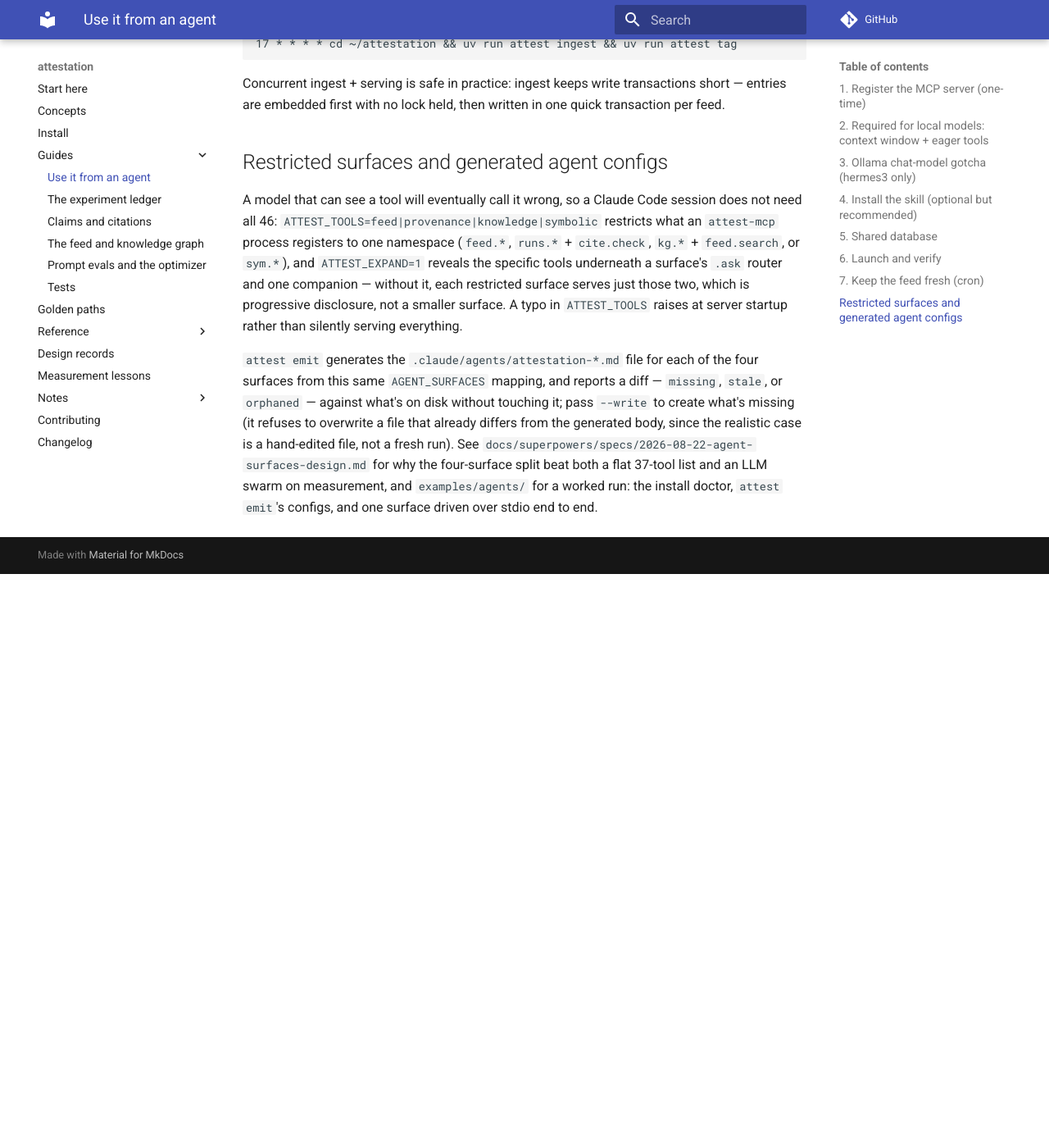
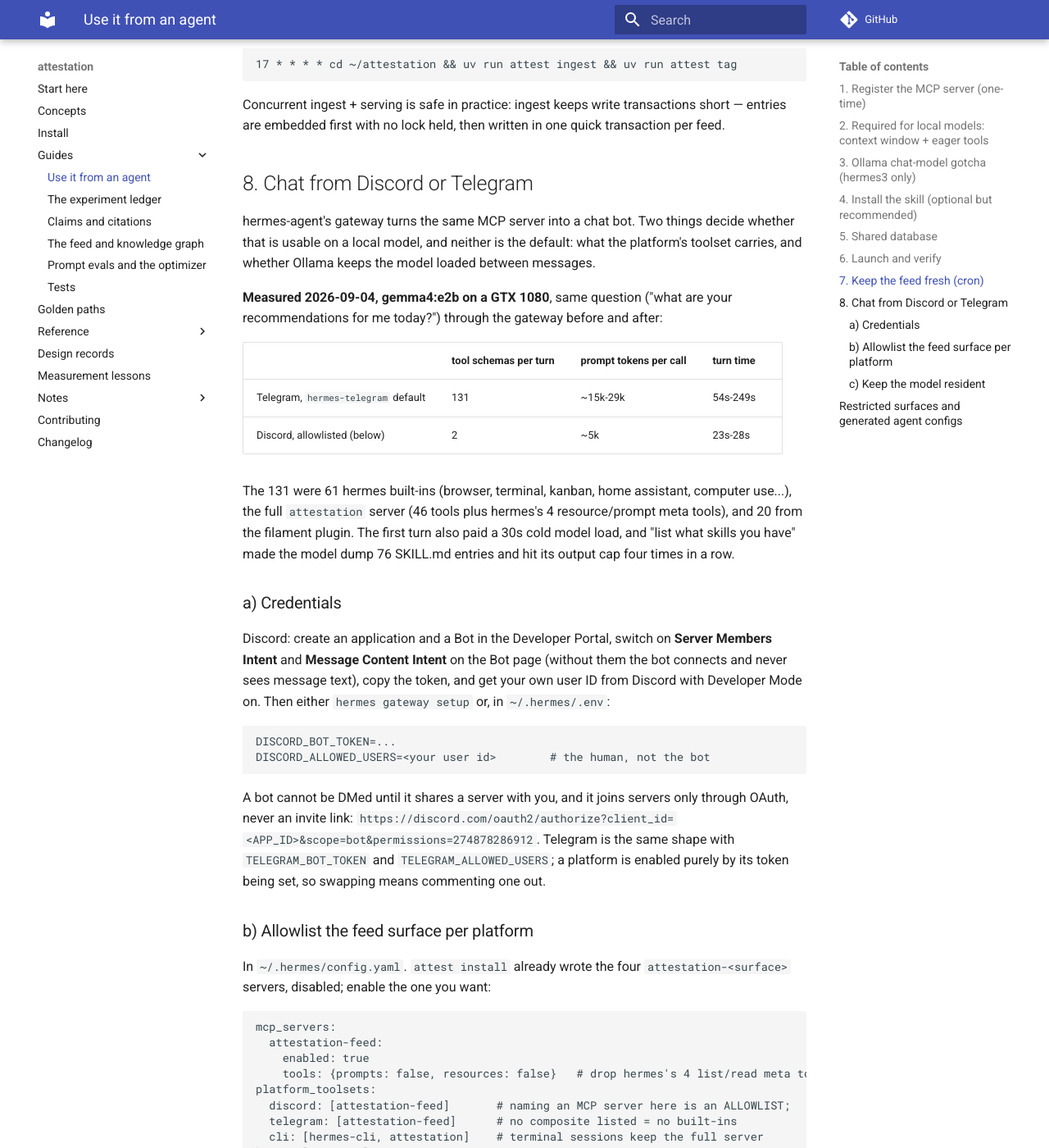
Before and after one commit to mgoldey/attestation, an MkDocs documentation site: the page built from docs/guides/agents.md, in a window 1280 px wide and 1400 px high, scrolled down 8783 px. Shown: the whole window at 82% size. Built offline with MkDocs 1.6.1 and Material for MkDocs 9.7.7, drawn with Linux system fonts in a browser that asks for light colours; comment, search, counter and statistics services are not loaded; before the commit the page ends 9483 px from its top, so only the background shows below that; some of the changed text lies outside the part shown.

Commit message:
Document chatting with the feed from Discord: quick start in the README, the full gateway recipe in the agents guide, pointers in the install guide.
Measured 2026-09-04 on gemma4:e2b over a GTX 1080: the Telegram gateway was sending 131 tool schemas per turn (61 hermes built-ins, the full attestation server, 20 filament) at 15-29k prompt tokens, taking 54-249s per reply and cold-loading the model (~30s) after every quiet spell. Allowlisting the attestation-feed surface per platform and pinning the model with keep_alive -1 took a Discord turn to 2 schemas, ~5k tokens, 23-28s.

The agents guide's new section 8 records the non-obvious hermes rules that made the allowlist work: naming an MCP server in platform_toolsets is an allowlist, a plugin listed in known_plugin_toolsets is DECLINED, kanban is re-added from the composite and only yields to agent.disabled_toolsets, and a /v1 request does not reset a native keep_alive pin. The README stays under the 200-line front-door cap (196).

Co-Authored-By: Claude Fable 5.1 <noreply@anthropic.com>

````diff
--- a/docs/guides/agents.md
+++ b/docs/guides/agents.md
@@ -184,7 +184,7 @@ curl -s http://localhost:11434/api/ps | python3 -m json.tool | grep context
 ```
 
 hermes-agent sends ~13k of system context per turn (skill registry, persona,
-memory headers, tool schemas), so at 4096 the tool schemas and the user's
+memory headers, tool schemas; ~5k once section 8's allowlist is in), so at 4096 the tool schemas and the user's
 question are truncated away before the model sees them. Fix it in the systemd
 drop-in, each variable on **its own** `Environment=` line:
 
@@ -318,6 +318,96 @@ Concurrent ingest + serving is safe in practice: ingest keeps write
 transactions short — entries are embedded first with no lock held, then
 written in one quick transaction per feed.
 
+## 8. Chat from Discord or Telegram
+
+hermes-agent's gateway turns the same MCP server into a chat bot. Two things
+decide whether that is usable on a local model, and neither is the default:
+what the platform's toolset carries, and whether Ollama keeps the model
+loaded between messages.
+
+**Measured 2026-09-04, gemma4:e2b on a GTX 1080**, same question ("what are
+your recommendations for me today?") through the gateway before and after:
+
+| | tool schemas per turn | prompt tokens per call | turn time |
+|---|---|---|---|
+| Telegram, `hermes-telegram` default | 131 | ~15k-29k | 54s-249s |
+| Discord, allowlisted (below) | 2 | ~5k | 23s-28s |
+
+The 131 were 61 hermes built-ins (browser, terminal, kanban, home assistant,
+computer use...), the full `attestation` server (46 tools plus hermes's 4
+resource/prompt meta tools), and 20 from the filament plugin. The first turn also paid a 30s cold model load, and
+"list what skills you have" made the model dump 76 SKILL.md entries and hit
+its output cap four times in a row.
+
+### a) Credentials
+
+Discord: create an application and a Bot in the Developer Portal, switch on
+**Server Members Intent** and **Message Content Intent** on the Bot page
+(without them the bot connects and never sees message text), copy the token,
+and get your own user ID from Discord with Developer Mode on. Then either
+`hermes gateway setup` or, in `~/.hermes/.env`:
+
+```bash
+DISCORD_BOT_TOKEN=...
+DISCORD_ALLOWED_USERS=<your user id>        # the human, not the bot
+```
+
+A bot cannot be DMed until it shares a server with you, and it joins servers
+only through OAuth, never an invite link:
+`https://discord.com/oauth2/authorize?client_id=<APP_ID>&scope=bot&permissions=274878286912`.
+Telegram is the same shape with `TELEGRAM_BOT_TOKEN` and
+`TELEGRAM_ALLOWED_USERS`; a platform is enabled purely by its token being
+set, so swapping means commenting one out.
+
+### b) Allowlist the feed surface per platform
+
+In `~/.hermes/config.yaml`. `attest install` already wrote the four
+`attestation-<surface>` servers, disabled; enable the one you want:
+
+```yaml
+mcp_servers:
+  attestation-feed:
+    enabled: true
+    tools: {prompts: false, resources: false}   # drop hermes's 4 list/read meta tools
+platform_toolsets:
+  discord: [attestation-feed]       # naming an MCP server here is an ALLOWLIST;
+  telegram: [attestation-feed]      # no composite listed = no built-ins
+  cli: [hermes-cli, attestation]    # terminal sessions keep the full server
+known_plugin_toolsets:
+  discord: [filament, spotify]      # a plugin listed here and absent above is DECLINED
+  telegram: [filament, spotify]     # (unknown plugins default to on)
+agent:
+  disabled_toolsets: [kanban]       # re-added from the composite otherwise; global is the only lever
+```
+
+Dry-run without restarting, from hermes-agent's venv:
+`from hermes_cli.tools_config import _get_platform_tools` and call it with
+the loaded YAML and `"discord"`. Offline it warns that `attestation-feed` is
+unknown, because the MCP alias only exists once the server is connected; the
+gateway resolves it. Then `systemctl --user restart hermes-gateway`, and read
+the real number from `~/.hermes/state.db`'s `session_model_usage`, not from
+`hermes mcp test`, which spawns a fresh process.
+
+### c) Keep the model resident
+
+Ollama unloads after 5 minutes idle and hermes's `/v1` calls carry no
+`keep_alive`. A native-API touch pins the model, and a later `/v1` request
+does **not** reset it (measured). Editing the Ollama unit needs sudo, so a
+user timer does it without:
+
+```bash
+curl -s http://127.0.0.1:11434/api/generate \
+  -d '{"model":"gemma4:e2b-it-q4_K_M","keep_alive":-1}'
+curl -s http://127.0.0.1:11434/api/embed \
+  -d '{"model":"embeddinggemma","input":"warm","keep_alive":-1}'
+ollama ps        # UNTIL should read Forever
+```
+
+Put both lines in a `Type=oneshot` user service and a timer with
+`OnBootSec=2min` and `OnUnitActiveSec=1h`, so the pin survives an Ollama
+restart. This holds ~4.4 GB of GPU memory permanently; `attest warmup`
+(30 minutes) is the polite version for a shared card.
+
 ## Restricted surfaces and generated agent configs
 
 A model that can see a tool will eventually call it wrong, so a Claude Code
````
Also changed, not shown: README.md (+29 -0 lines), docs/guides/install.md (+10 -1 lines).
